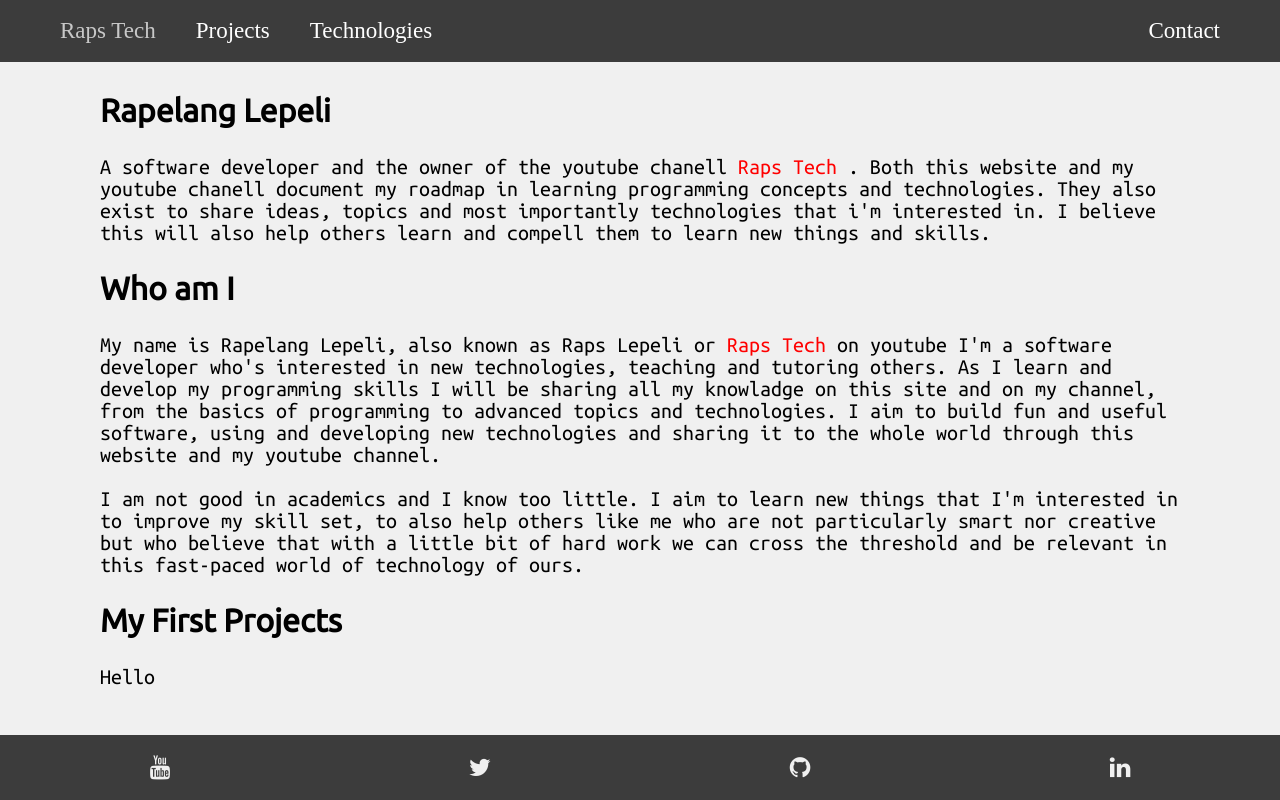
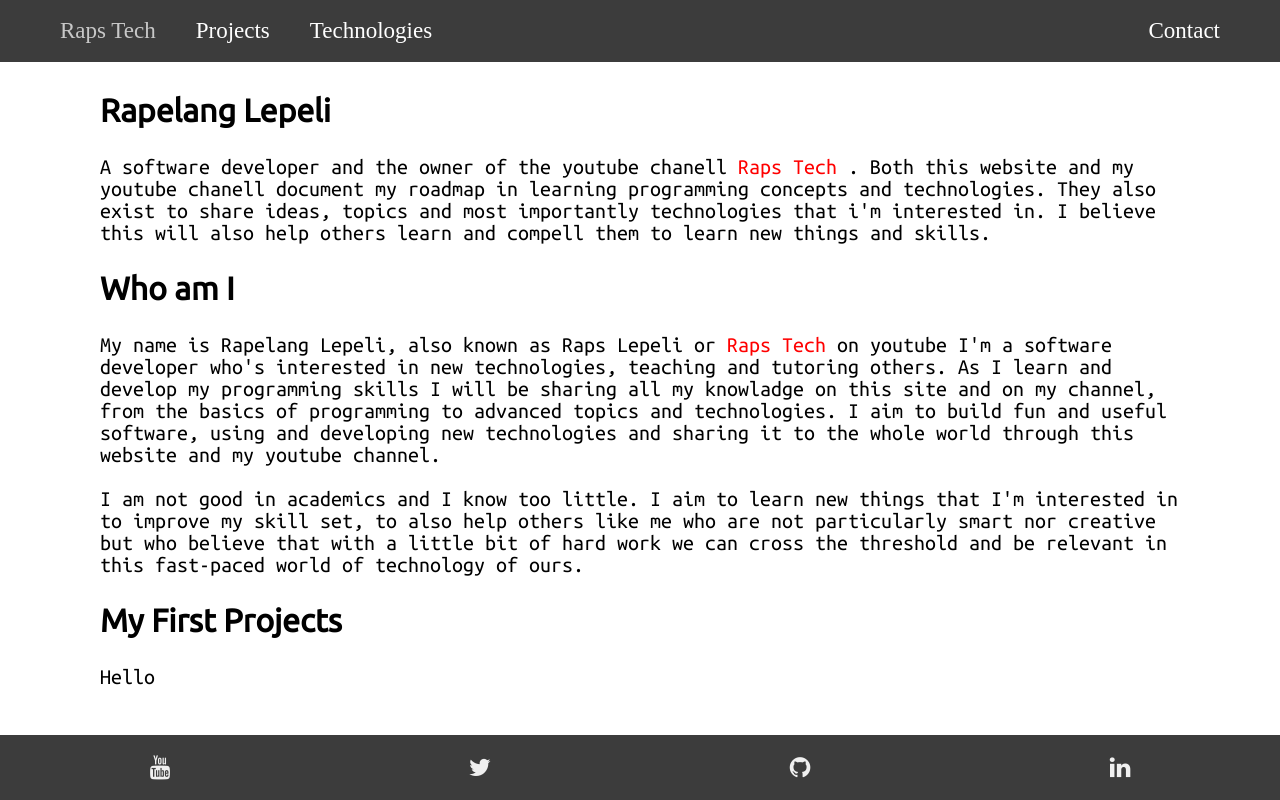
Before and after one commit to RapelangLepeli/Personal-Website, a plain HTML site: page index.html in a window 1280 px wide. Drawn offline with Linux system fonts and the light colour scheme; a web font is replaced by a local one.

Commit message:
Background Color

```diff
--- a/styles/main.css
+++ b/styles/main.css
@@ -1,7 +1,7 @@
 body{
     margin:0;
     font-family:"UbuntuMono-Regular";
-    background-color: rgb(240,240,240);
+    background-color: white;
 
 }
 
```
